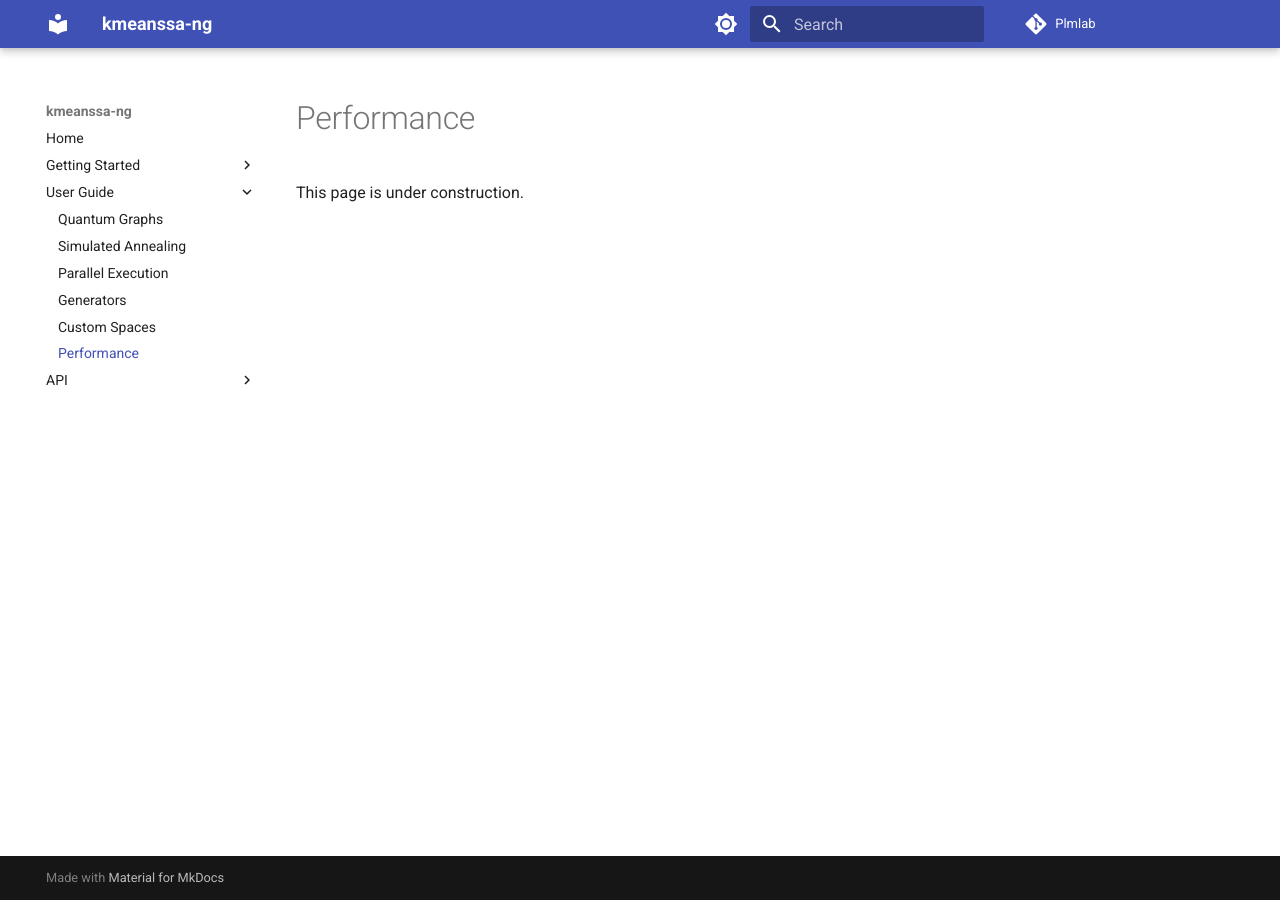
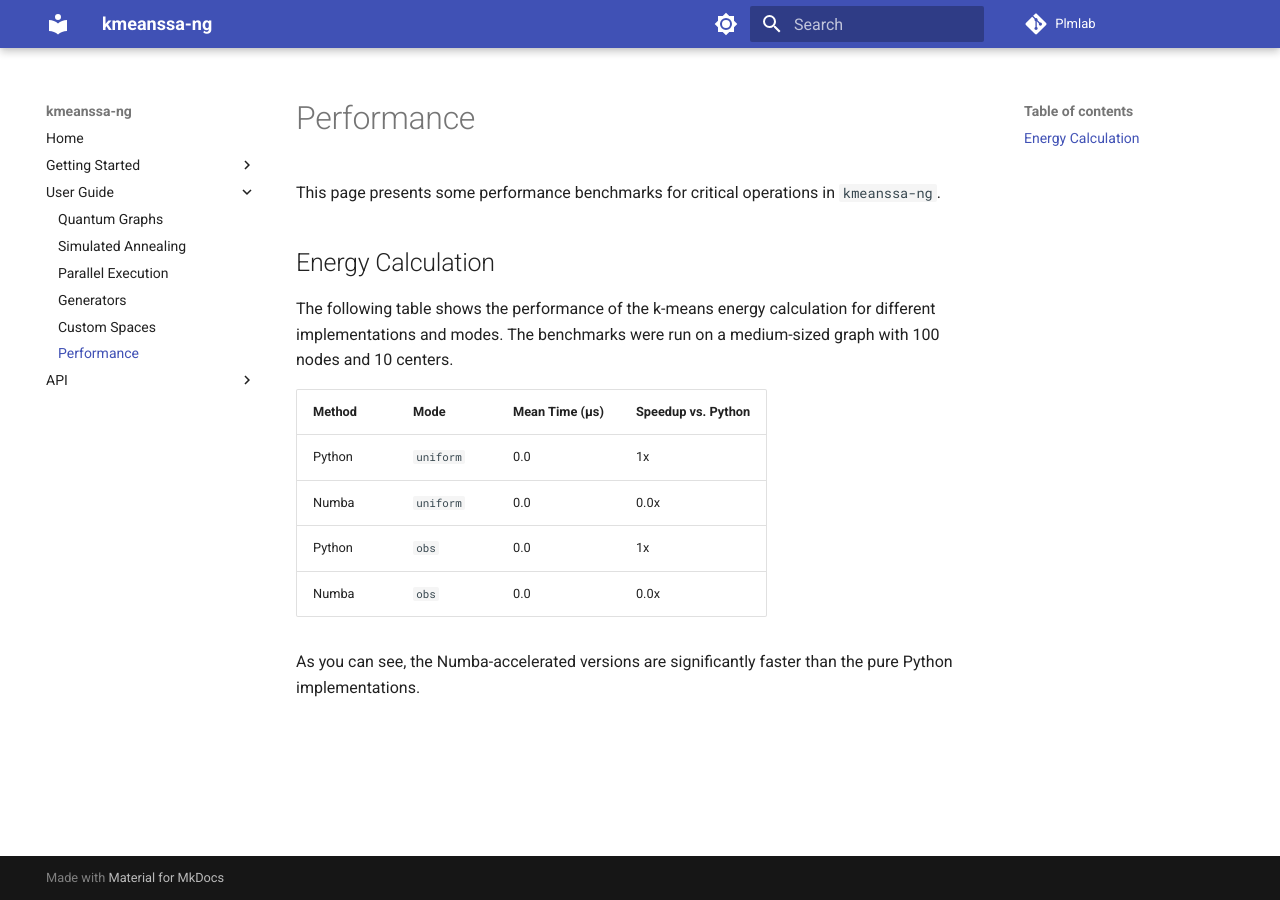
Before and after one commit to klutchnikoff/kmeanssa-ng, an MkDocs documentation site: the page built from docs/performance.md, in a window 1280 px wide. Built offline with MkDocs 1.6.1 and Material for MkDocs 9.7.7, drawn with Linux system fonts in a browser that asks for light colours.

Commit message:
docs: Update generated documentation files

```diff
--- a/docs/performance.md
+++ b/docs/performance.md
@@ -3,4 +3,21 @@ title: Performance
 ---
 
 
-This page is under construction.
+This page presents some performance benchmarks for critical operations
+in `kmeanssa-ng`.
+
+## Energy Calculation
+
+The following table shows the performance of the k-means energy
+calculation for different implementations and modes. The benchmarks were
+run on a medium-sized graph with 100 nodes and 10 centers.
+
+| Method | Mode      | Mean Time (µs) | Speedup vs. Python |
+|:-------|:----------|:---------------|:-------------------|
+| Python | `uniform` | 0.0            | 1x                 |
+| Numba  | `uniform` | 0.0            | 0.0x               |
+| Python | `obs`     | 0.0            | 1x                 |
+| Numba  | `obs`     | 0.0            | 0.0x               |
+
+As you can see, the Numba-accelerated versions are significantly faster
+than the pure Python implementations.
```
Also changed, not shown: docs/contributing.md (+6 -2 lines).
